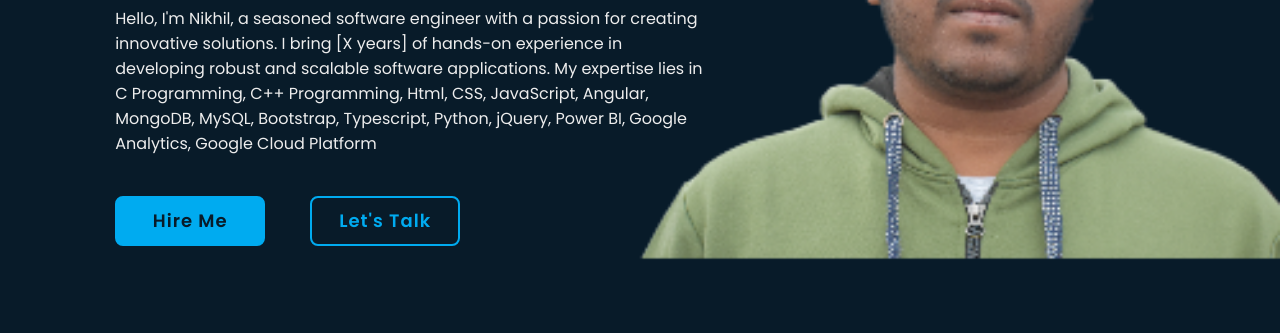
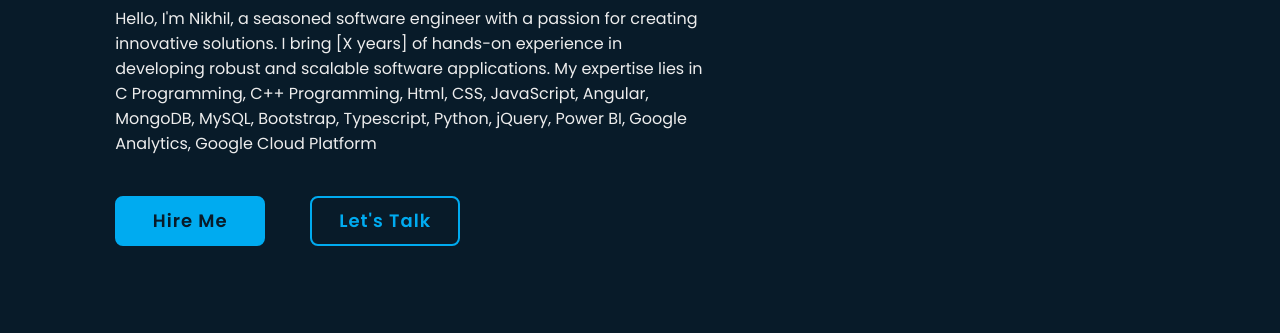
Before and after one commit to NikhilWagBusiness/MyPortfolio, a plain HTML site: page index.html in a window 1280 px wide. Shown: the part 381-714 px from the top of the page. Drawn offline with nearby package versions, Linux system fonts and the light colour scheme; files whose address does not match are found by name.

Commit message:
Update index.css

```diff
--- a/index.css
+++ b/index.css
@@ -82,7 +82,7 @@ section {
     display: flex;
     align-items: center;
     padding: 0 9%;
-    background: url('My_Portfolio_Image.png') no-repeat;
+    background: url('') no-repeat;
     background-size: cover;
     background-position: center;
 }
```
